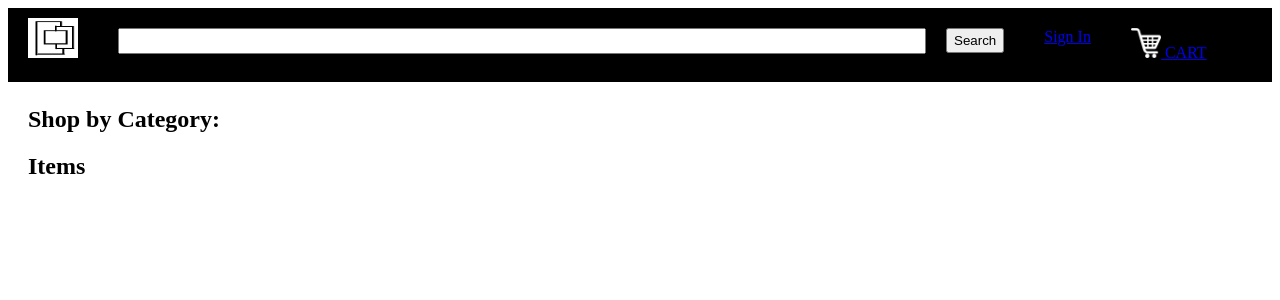
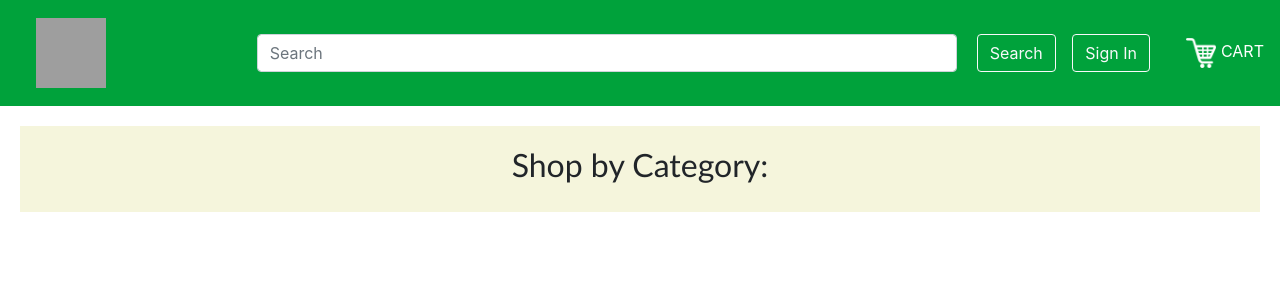
Before and after one commit to junjiechoo/is458, a Flask app: template templates/home.html in a window 1280 px wide. Shown: the top 300 px of the page. Run offline with Flask 2, Linux system fonts and the light colour scheme; the template is opened without the code that fills it, so the values that code supplies are empty; some libraries are stand-ins or nearby versions; grey boxes are pictures that could not be loaded.

Commit message:
Improved UI and logo pull from S3

```diff
--- a/static/css/home.css
+++ b/static/css/home.css
@@ -27,3 +27,14 @@ table {
 .displayCategory ul li {
 	font-size: 20px;
 }
+
+.displayCategory {
+	background-color: beige;
+	text-align: center;
+	padding: 20px;
+}
+
+.center {
+	margin-left: auto;
+	margin-right: auto;
+}
--- a/static/css/productDescription.css
+++ b/static/css/productDescription.css
@@ -6,13 +6,11 @@
 }
 
 #productImage {
-	height: 250px;
-	width: 200px;
 	margin-left: 20px;
 	margin-right: 20px;
 	margin-top: 20px;
 	margin-bottom: 20px;
-	display: inline-block;
+	/* display: inline-block; */
 	float: left;
 }
 
--- a/static/css/topStyle.css
+++ b/static/css/topStyle.css
@@ -9,24 +9,21 @@
 }
 
 #title {
-	background-color: black;
+	background-color: red;
 	display: inline-block;
 	width: 100%;
 }
 
 #searchBox {
-	height: 20px;
-	width: 800px;
+	width: 700px;
 	margin-left: 20px;
 	margin-top: 20px;
 	margin-bottom: 20px;
 	margin-right: 20px;
 	float: left;
-	font-size: 1.5em;
 }
 
 #searchButton {
-	height: 25px;
 	margin-top: 20px;
 	margin-bottom: 20px;
 	margin-right: 20px;
@@ -77,17 +74,27 @@
 	color: yellow;
 	margin-top: 20px;
 	margin-bottom: 20px;
-	margin-left: 20px;
+	position: absolute;
+    right: 130px;
+}
+#kart a:link {
+	color: white;
+	/* margin-top: 20px;
+	margin-bottom: 20px;
+	margin-left: 10px;
 	margin-right: 20px;
-	float: left;
+	float: left; */
+	text-decoration: none;
 }
-#kart {
+
+#kart a:hover {
 	color: white;
-	margin-top: 20px;
+	/* margin-top: 20px;
 	margin-bottom: 20px;
-	margin-left: 20px;
+	margin-left: 10px;
 	margin-right: 20px;
-	float: left;
+	float: left; */
+	text-decoration: none;
 }
 
 #cartIcon {
--- a/templates/home.html
+++ b/templates/home.html
@@ -1,23 +1,25 @@
 <!DOCTYPE HTML>
 <html>
 <head>
-<title>Welcome</title>
-<link rel="stylesheet" href={{ url_for('static', filename='css/home.css') }} />
-<link rel="stylesheet" href={{ url_for('static', filename='css/topStyle.css') }} />
+<title>Lora Shopping</title>
+<link rel="stylesheet" href="{{ url_for('static', filename='./css/home.css') }}" />
+<link rel="stylesheet" href="{{ url_for('static', filename='./css/topStyle.css') }}" />
+<link rel="stylesheet" href="https://stackpath.bootstrapcdn.com/bootstrap/4.3.1/css/bootstrap.min.css" integrity="sha384-ggOyR0iXCbMQv3Xipma34MD+dH/1fQ784/j6cY/iJTQUOhcWr7x9JvoRxT2MZw1T" crossorigin="anonymous">
 </head>
 <body>
-<div id="title">
+<nav class="navbar navbar-light" style="background-color: #00a23b;">
 	<a href="/">
-		<img id="logo" src= {{ url_for('static', filename='images/logo.png') }} />
+		<!-- <img id="logo" src= {{ url_for('static', filename='images/logo.png') }} /> -->
+		<img id="logo" src="https://is458.s3.amazonaws.com/logo.png" style="height:70px; width:70px"/>
 	</a>
 	<form>
-		<input id="searchBox" type="text" name="searchQuery">
-		<input id="searchButton" type="submit" value="Search">
+		<input id="searchBox" class="form-control" placeholder="Search" type="text" name="searchQuery">
+		<input id="searchButton" class="btn btn-outline-light" type="submit" value="Search">
 	</form>
 
 	{% if not loggedIn %}
 	<div id="signInButton">
-		<a class="link" href="/loginForm">Sign In</a>
+		<button type="button" href="/loginForm" class="btn btn-outline-light">Sign In</button>
 	</div>
 	{% else %}
 	<div class="dropdown">
@@ -31,26 +33,26 @@
 	</div>
 	{% endif %}
 	<div id="kart">
-		<a class="link" href="/cart">
+		<a class="kartlink" href="/cart">
 			<img src={{url_for('static', filename='images/shoppingCart.png')}} id="cartIcon" />
 			CART {{noOfItems}}
 		</a>
 	</div>
-</div>
+</nav>
+
+
 <div class="display">
-	<div class="displayCategory">
-		<h2>Shop by Category: </h2>
-		<ul>
+	<div class="displayCategory" style="font-family:'Gill Sans', 'Gill Sans MT', Calibri, 'Trebuchet MS', sans-serif">
+		<h2 style="font-family:'Gill Sans', 'Gill Sans MT', Calibri, 'Trebuchet MS', sans-serif">Shop by Category: </h2>
+		<!-- <ul> -->
 			{% for row in categoryData %}
-			<li><a href="/displayCategory?categoryId={{row[0]}}">{{row[1]}}</a></li>
+			<a class="btn btn-success btn-sm" href="/displayCategory?categoryId={{row[0]}}">{{row[1]}}</a>
 			{% endfor %}
-		</ul>
+		<!-- </ul> -->
 	</div>
 	<div>
-		<h2>Items</h2>
-
-		<table>
-			{% for product in productData %}
+		{% for product in productData %}
+		<table class="center">
 			<tr id="productName">
 				<td>{{product[1]}}</td>
 			</tr>
@@ -64,5 +66,9 @@
 		</table>
 	</div>
 </div>
+
+<script src="https://code.jquery.com/jquery-3.3.1.slim.min.js" integrity="sha384-q8i/X+965DzO0rT7abK41JStQIAqVgRVzpbzo5smXKp4YfRvH+8abtTE1Pi6jizo" crossorigin="anonymous"></script>
+<script src="https://cdnjs.cloudflare.com/ajax/libs/popper.js/1.14.7/umd/popper.min.js" integrity="sha384-UO2eT0CpHqdSJQ6hJty5KVphtPhzWj9WO1clHTMGa3JDZwrnQq4sF86dIHNDz0W1" crossorigin="anonymous"></script>
+<script src="https://stackpath.bootstrapcdn.com/bootstrap/4.3.1/js/bootstrap.min.js" integrity="sha384-JjSmVgyd0p3pXB1rRibZUAYoIIy6OrQ6VrjIEaFf/nJGzIxFDsf4x0xIM+B07jRM" crossorigin="anonymous"></script>
 </body>
 </html>
```
Also changed, not shown: templates/displayCategory.html (+18 -11 lines), templates/productDescription.html (+25 -16 lines).
